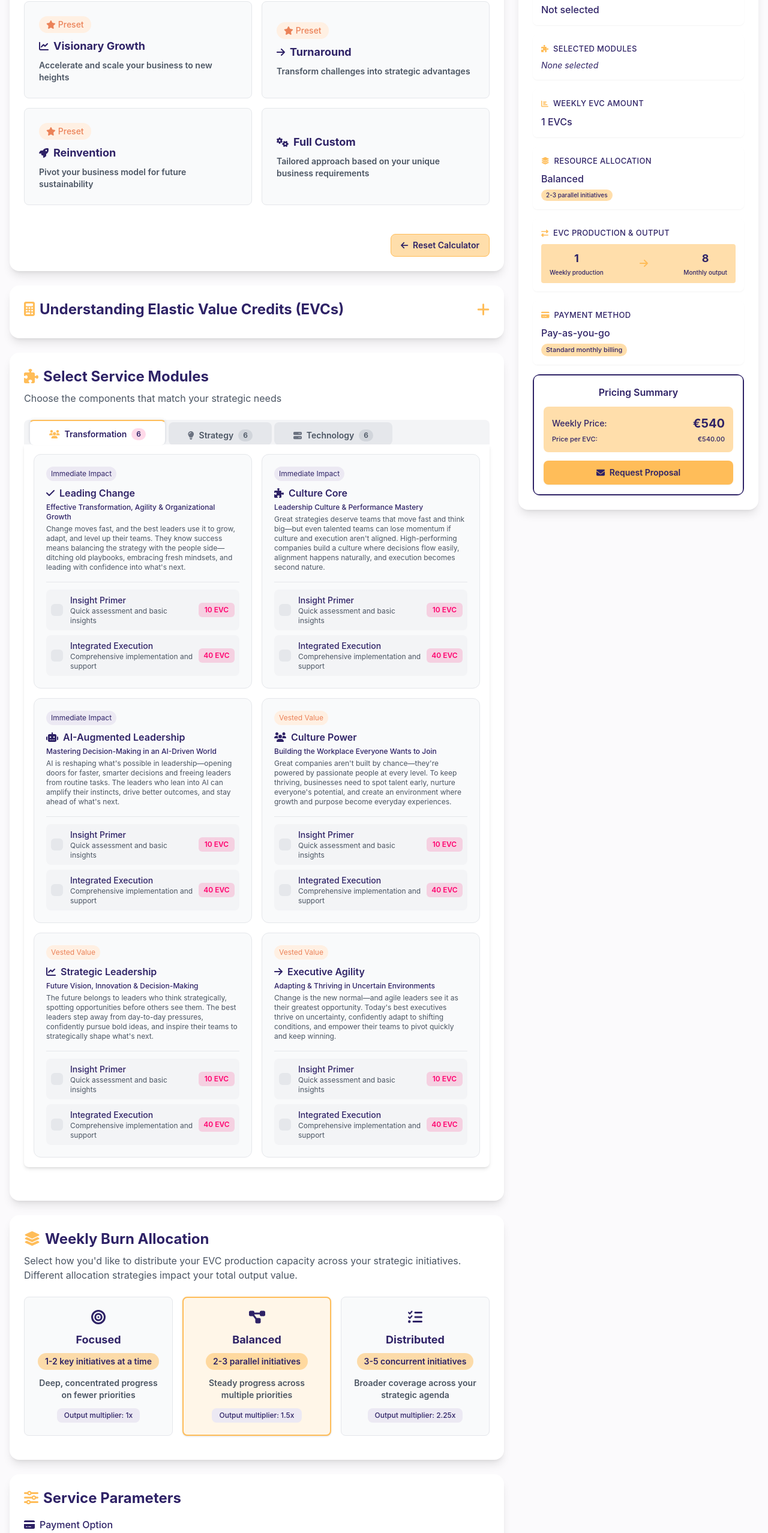
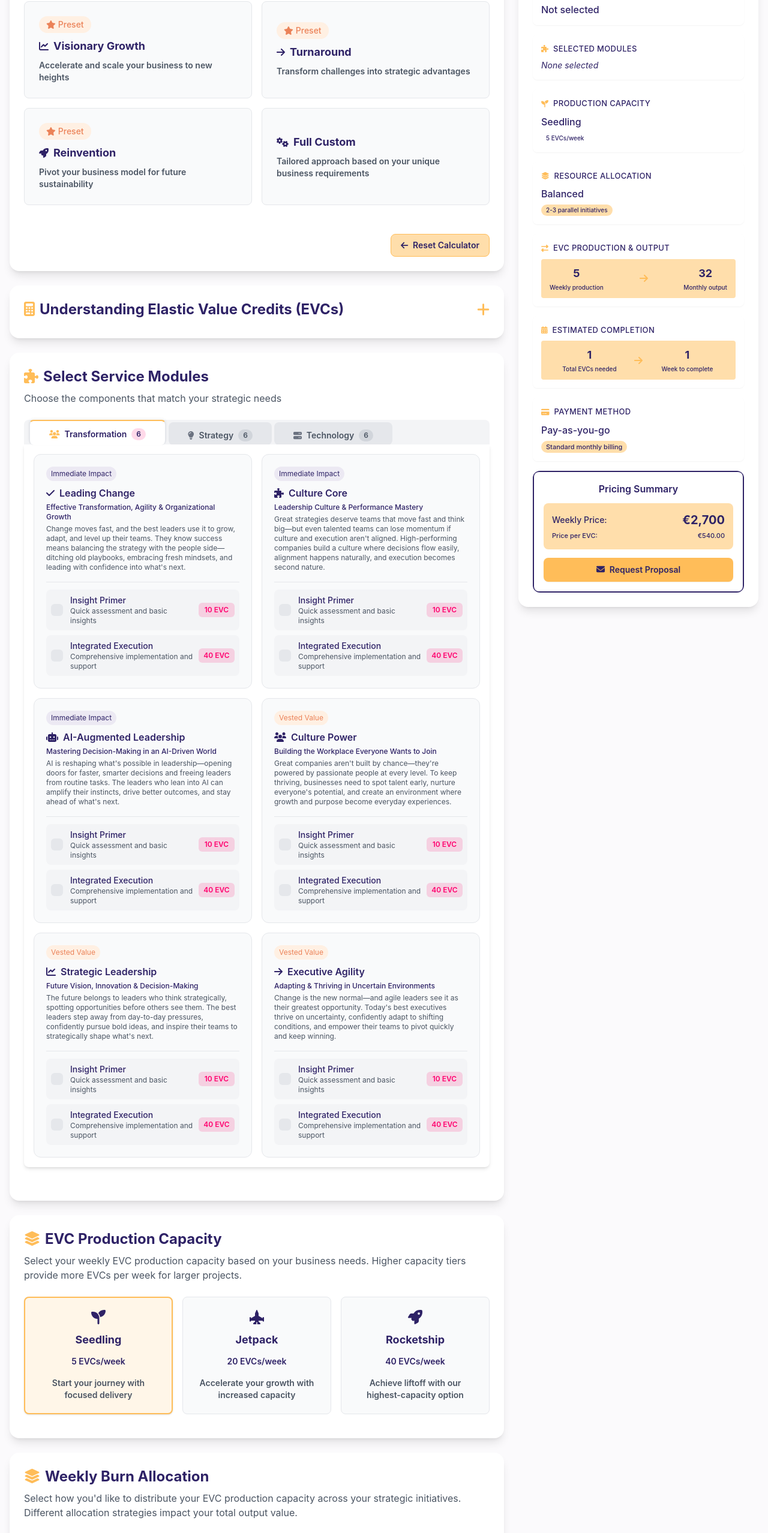
Before and after one commit to elexive-com/elexive-calc, a React (Create React App) app: page / in a window 1280 px wide. Shown: the part 218-2774 px from the top of the page at 60% size. Built offline with nearby package versions, Linux system fonts and the light colour scheme.

Commit message:
added EVC producer logic and time duration estimate

```diff
--- a/src/CalculatorApp.jsx
+++ b/src/CalculatorApp.jsx
@@ -5,6 +5,7 @@ import useCalculator from './hooks/useCalculator';
 import OnboardingQuiz from './components/OnboardingQuiz';
 import ModuleSelector from './components/ModuleSelector';
 import ResourceAllocationSelector from './components/ResourceAllocationSelector';
+import ProductionCapacitySelector from './components/ProductionCapacitySelector';
 import ServiceParameters from './components/ServiceParameters';
 import PricingSummary from './components/PricingSummary';
 import EvcExplainer from './components/EvcExplainer';
@@ -37,6 +38,11 @@ const CalculatorApp = () => {
             setActivePillar={calculator.setActivePillar}
             selectedVariants={calculator.selectedVariants}
             setSelectedVariants={calculator.setSelectedVariants}
+          />
+          {/* New Production Capacity Selector */}
+          <ProductionCapacitySelector
+            productionCapacity={calculator.productionCapacity}
+            setProductionCapacity={calculator.setProductionCapacity}
           />
           <ResourceAllocationSelector
             resourceAllocation={calculator.resourceAllocation}
--- /dev/null
+++ b/src/components/ProductionCapacitySelector.jsx
@@ -0,0 +1,56 @@
+import React from 'react';
+import { FontAwesomeIcon } from '@fortawesome/react-fontawesome';
+import {
+  faLayerGroup, faSeedling,
+  faJetFighterUp, faRocket
+} from '@fortawesome/free-solid-svg-icons';
+import calculatorConfig from '../config/calculatorConfig.json';
+
+const ProductionCapacitySelector = ({ productionCapacity, setProductionCapacity }) => {
+  return (
+    <div className="bg-white p-6 rounded-2xl shadow-lg mb-6">
+      <h2 className="text-2xl font-bold text-[var(--elexive-primary)] mb-2">
+        <FontAwesomeIcon icon={faLayerGroup} className="text-[var(--elexive-accent)] mr-2" />
+        EVC Production Capacity
+      </h2>
+      <p className="text-gray-600 mb-6">
+        Select your weekly EVC production capacity based on your business needs.
+        Higher capacity tiers provide more EVCs per week for larger projects.
+      </p>
+
+      <div className="mb-4">
+        <div className="grid grid-cols-1 md:grid-cols-3 gap-4">
+          {Object.entries(calculatorConfig.productionCapacity).map(([key, details]) => (
+            <button
+              key={key}
+              onClick={() => setProductionCapacity(key)}
+              className={`p-5 rounded-xl transition-all duration-200 ${
+                productionCapacity === key
+                  ? 'bg-[#FFF6E8] border-2 border-[var(--elexive-accent)] shadow'
+                  : 'bg-gray-50 border border-gray-200 hover:border-[var(--elexive-accent)] hover:shadow'
+              }`}
+            >
+              <div className="flex flex-col items-center">
+                <FontAwesomeIcon
+                  icon={
+                    key === "seedling" ? faSeedling :
+                    key === "jetpack" ? faJetFighterUp :
+                    faRocket
+                  }
+                  className="text-[var(--elexive-primary)] text-2xl mb-3"
+                />
+                <h3 className="font-bold text-lg text-[var(--elexive-primary)]">{details.label}</h3>
+                <div className={`text-sm ${details.colorClass} rounded-full px-3 py-1 my-2`}>
+                  {details.weeklyEVCs} EVCs/week
+                </div>
+                <p className="text-sm text-gray-600 text-center mt-1">{details.valueProposition}</p>
+              </div>
+            </button>
+          ))}
+        </div>
+      </div>
+    </div>
+  );
+};
+
+export default ProductionCapacitySelector;
--- a/src/components/SummarySidebar.jsx
+++ b/src/components/SummarySidebar.jsx
@@ -1,9 +1,11 @@
 import React from 'react';
 import { FontAwesomeIcon } from '@fortawesome/react-fontawesome';
 import {
-  faBullseye, faPuzzlePiece, faChartBar,
+  faBullseye, faPuzzlePiece,
   faLayerGroup, faExchangeAlt,
-  faCreditCard, faArrowRight, faEnvelope
+  faCreditCard, faArrowRight, faEnvelope,
+  faSeedling, faJetFighterUp, faRocket,
+  faCalendarAlt
 } from '@fortawesome/free-solid-svg-icons';
 import calculatorConfig from '../config/calculatorConfig.json';
 
@@ -12,15 +14,27 @@ const SummarySidebar = ({ calculator }) => {
     intent,
     selectedModules,
     resourceAllocation,
+    productionCapacity,
     modules,
-    monthlyEvcs,
     weeklyProductionCapacity,
     monthlyOutputValue,
     paymentOption,
     evcBase,
     totalPrice,
-    evcPricePerUnit
+    evcPricePerUnit,
+    completionTimeWeeks,
+    totalModuleEvcs
   } = calculator;
+
+  // Get the appropriate icon for the selected production capacity
+  const getProductionCapacityIcon = (capacityKey) => {
+    switch(capacityKey) {
+      case 'seedling': return faSeedling;
+      case 'jetpack': return faJetFighterUp;
+      case 'rocketship': return faRocket;
+      default: return faSeedling;
+    }
+  };
 
   return (
     <div className="bg-white p-6 rounded-2xl shadow-lg h-fit sticky top-4">
@@ -70,13 +84,23 @@ const SummarySidebar = ({ calculator }) => {
           )}
         </div>
 
-        {/* Weekly EVC Amount */}
+        {/* Production Capacity */}
         <div className="bg-white bg-opacity-80 rounded-lg p-3.5 shadow-sm">
           <h4 className="text-[13px] uppercase tracking-wide font-medium text-[var(--elexive-primary)] mb-2 flex items-center">
-            <FontAwesomeIcon icon={faChartBar} className="text-[var(--elexive-accent)] mr-2 text-xs" />
-            Weekly EVC Amount
+            <FontAwesomeIcon
+              icon={getProductionCapacityIcon(productionCapacity)}
+              className="text-[var(--elexive-accent)] mr-2 text-xs"
+            />
+            Production Capacity
           </h4>
-          <p className="font-medium text-base text-[var(--elexive-primary)]">{monthlyEvcs} EVCs</p>
+          <p className="font-medium text-base text-[var(--elexive-primary)]">
+            {calculatorConfig.productionCapacity[productionCapacity]?.label || "Not selected"}
+          </p>
+          <div className="flex items-center mt-1.5">
+            <span className={`inline-block text-[10px] ${calculatorConfig.productionCapacity[productionCapacity]?.colorClass || 'bg-gray-100'} text-[var(--elexive-primary)] px-2 py-0.5 rounded-full font-medium`}>
+              {calculatorConfig.productionCapacity[productionCapacity]?.weeklyEVCs || 0} EVCs/week
+            </span>
+          </div>
         </div>
 
         {/* Resource Allocation */}
@@ -112,6 +136,29 @@ const SummarySidebar = ({ calculator }) => {
           </div>
         </div>
 
+        {/* Estimated Completion Time - NEW SECTION */}
+        <div className="bg-white bg-opacity-80 rounded-lg p-3.5 shadow-sm">
+          <h4 className="text-[13px] uppercase tracking-wide font-medium text-[var(--elexive-primary)] mb-2 flex items-center">
+            <FontAwesomeIcon icon={faCalendarAlt} className="text-[var(--elexive-accent)] mr-2 text-xs" />
+            Estimated Completion
+          </h4>
+          <div className="flex justify-between items-center mt-1 bg-[var(--elexive-accent-light)] bg-opacity-30 p-2.5 rounded">
+            <div className="text-center flex-1">
+              <p className="font-bold text-lg text-[var(--elexive-primary)]">{totalModuleEvcs}</p>
+              <p className="text-[10px] text-[var(--elexive-primary)] mt-0.5 font-medium">Total EVCs needed</p>
+            </div>
+            <div className="flex items-center px-1">
+              <FontAwesomeIcon icon={faArrowRight} className="text-[var(--elexive-accent)]" />
+            </div>
+            <div className="text-center flex-1">
+              <p className="font-bold text-lg text-[var(--elexive-primary)]">{completionTimeWeeks}</p>
+              <p className="text-[10px] text-[var(--elexive-primary)] mt-0.5 font-medium">
+                {completionTimeWeeks === 1 ? 'Week' : 'Weeks'} to complete
+              </p>
+            </div>
+          </div>
+        </div>
+
         {/* Payment Option */}
         <div className="bg-white bg-opacity-80 rounded-lg p-3.5 shadow-sm">
           <h4 className="text-[13px] uppercase tracking-wide font-medium text-[var(--elexive-primary)] mb-2 flex items-center">
@@ -126,7 +173,7 @@ const SummarySidebar = ({ calculator }) => {
           </span>
         </div>
 
-        {/* Pricing Summary - Enhanced design with single colors */}
+        {/* Pricing Summary */}
         <div className="mt-5">
           <div className="bg-[var(--elexive-primary)] p-0.5 rounded-xl">
             <div className="bg-white p-4 rounded-lg">
--- a/src/config/calculatorConfig.json
+++ b/src/config/calculatorConfig.json
@@ -59,6 +59,32 @@
       "valueProposition": "Broader coverage across your strategic agenda"
     }
   },
+  "productionCapacity": {
+    "seedling": {
+      "label": "Seedling",
+      "description": "Essential production capacity for initial projects",
+      "weeklyEVCs": 5,
+      "icon": "faSeedling",
+      "colorClass": "bg-emerald-100",
+      "valueProposition": "Start your journey with focused delivery"
+    },
+    "jetpack": {
+      "label": "Jetpack",
+      "description": "Enhanced capacity for growing businesses",
+      "weeklyEVCs": 20,
+      "icon": "faJetFighterUp",
+      "colorClass": "bg-blue-100",
+      "valueProposition": "Accelerate your growth with increased capacity"
+    },
+    "rocketship": {
+      "label": "Rocketship",
+      "description": "Maximum capacity for enterprise-scale needs",
+      "weeklyEVCs": 40,
+      "icon": "faRocket",
+      "colorClass": "bg-purple-100",
+      "valueProposition": "Achieve liftoff with our highest-capacity option"
+    }
+  },
   "evcProducers": [
     {
       "id": "advisorHours",
--- a/src/hooks/useCalculator.js
+++ b/src/hooks/useCalculator.js
@@ -9,6 +9,8 @@ export default function useCalculator() {
   const [selectedModules, setSelectedModules] = useState([]);
   const [selectedVariants, setSelectedVariants] = useState({});
   const [resourceAllocation, setResourceAllocation] = useState(calculatorConfig.defaults.resourceAllocation);
+  // New state for production capacity
+  const [productionCapacity, setProductionCapacity] = useState('seedling');
   const [paymentOption, setPaymentOption] = useState(calculatorConfig.defaults.paymentOption);
   const [isEvcExplainerVisible, setIsEvcExplainerVisible] = useState(false);
 
@@ -36,6 +38,9 @@ export default function useCalculator() {
   const [deliverySpeed, setDeliverySpeed] = useState(
     calculatorConfig.resourceAllocation[defaults.resourceAllocation].description
   );
+  // New state for completion time estimate
+  const [completionTimeWeeks, setCompletionTimeWeeks] = useState(0);
+  const [totalModuleEvcs, setTotalModuleEvcs] = useState(0);
 
   // State for active pillar tab
   const [activePillar, setActivePillar] = useState("Transformation");
@@ -132,7 +137,7 @@ export default function useCalculator() {
 
   // Calculate pricing whenever selections change
   const calculatePricing = useCallback(() => {
-    const { resourceAllocation: allocations, evcBase } = calculatorConfig;
+    const { resourceAllocation: allocations, productionCapacity: capacities, evcBase } = calculatorConfig;
 
     // Calculate total EVCs needed based on selected modules (consumer side)
     let baseModuleEvcs = 0;
@@ -163,33 +168,41 @@ export default function useCalculator() {
       baseModuleEvcs = 1;
     }
 
-    // Store the consumer-side raw EVCs
-    const rawConsumerEVCs = baseModuleEvcs;
+    // Store the total module EVCs for completion time calculation
+    setTotalModuleEvcs(baseModuleEvcs);
 
     // Get resource allocation strategy
     const allocation = allocations[resourceAllocation];
 
-    // Set production capacity (producer side)
-    let productionCapacity = rawConsumerEVCs;
+    // Get production capacity tier
+    const capacityTier = capacities[productionCapacity];
+    const weeklyEVCs = capacityTier.weeklyEVCs;
 
     // Apply service parameter modifiers to production capacity
+    let adjustedProductionCapacity = weeklyEVCs;
     Object.entries(parameters).forEach(([paramId, isEnabled]) => {
       if (isEnabled) {
-        productionCapacity *= parameterModifiers[paramId];
+        adjustedProductionCapacity *= parameterModifiers[paramId];
       }
     });
 
     // Round production capacity
-    productionCapacity = Math.ceil(productionCapacity);
+    adjustedProductionCapacity = Math.ceil(adjustedProductionCapacity);
 
     // Calculate output multiplier based on allocation strategy
     const outputMultiplier = allocation.outputMultiplier;
 
     // Calculate total output (what customer receives)
-    const outputValue = Math.ceil(rawConsumerEVCs * outputMultiplier);
+    const outputValue = Math.ceil(adjustedProductionCapacity * outputMultiplier);
+
+    // Calculate estimated completion time in weeks
+    // We need to divide total EVCs by weekly EVCs, accounting for the output multiplier
+    // The formula is: TotalModuleEVCs / (WeeklyProductionCapacity * OutputMultiplier)
+    const estimatedWeeks = baseModuleEvcs / outputValue;
+    setCompletionTimeWeeks(Math.ceil(estimatedWeeks));
 
     // Store the values for display
-    setWeeklyProductionCapacity(productionCapacity);
+    setWeeklyProductionCapacity(adjustedProductionCapacity);
     setMonthlyOutputValue(outputValue * 4); // 4 weeks output
 
     // Set allocation descriptor
@@ -200,7 +213,7 @@ export default function useCalculator() {
 
     // Apply volume discount based on config
     evcBase.volumeDiscounts.forEach(({ threshold, discount }) => {
-      if (productionCapacity > threshold) {
+      if (adjustedProductionCapacity > threshold) {
         pricePerEvc *= discount;
       }
     });
@@ -210,10 +223,10 @@ export default function useCalculator() {
     pricePerEvc *= paymentModifier;
 
     // Set final values
-    setMonthlyEvcs(productionCapacity);
+    setMonthlyEvcs(adjustedProductionCapacity);
     setEvcPricePerUnit(pricePerEvc);
-    setTotalPrice(Math.round(productionCapacity * pricePerEvc));
-  }, [selectedModules, resourceAllocation, parameters, paymentOption, parameterModifiers, modules, selectedVariants]);
+    setTotalPrice(Math.round(adjustedProductionCapacity * pricePerEvc));
+  }, [selectedModules, resourceAllocation, productionCapacity, parameters, paymentOption, parameterModifiers, modules, selectedVariants]);
 
   // Use the memoized callback in useEffect
   useEffect(() => {
@@ -227,6 +240,8 @@ export default function useCalculator() {
     selectedVariants,
     setSelectedVariants,
     resourceAllocation,
+    productionCapacity,
+    setProductionCapacity,
     paymentOption,
     isEvcExplainerVisible,
     parameters,
@@ -237,6 +252,8 @@ export default function useCalculator() {
     evcPricePerUnit,
     deliverySpeed,
     activePillar,
+    completionTimeWeeks, // New export
+    totalModuleEvcs, // New export
 
     // Config
     defaults,
```
